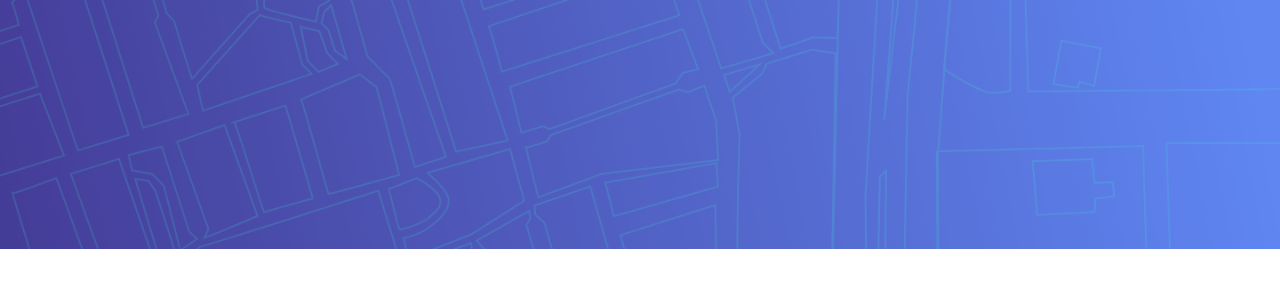
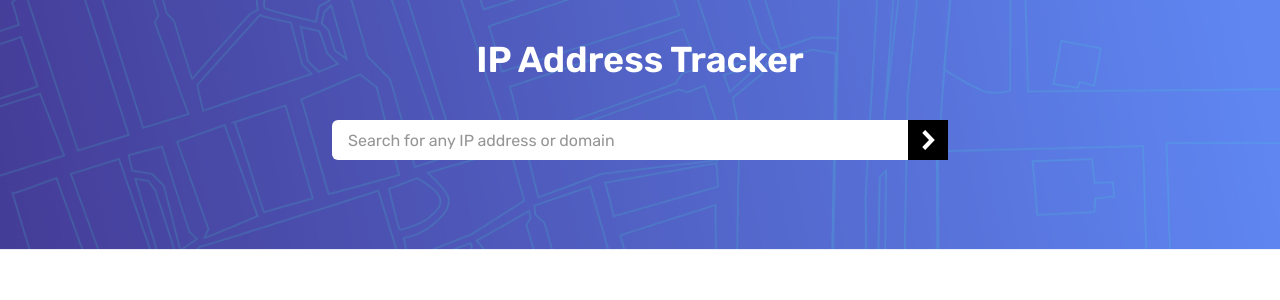
Before and after one commit to irishmicoletcando/ip-address-tracker, a Next.js app: page / in a window 1280 px wide. Shown: the top 300 px of the page. Built offline with nearby package versions, Linux system fonts and the light colour scheme.

Commit message:
style: Add search bar

```diff
--- /dev/null
+++ b/src/app/components/BackgroundImage.tsx
@@ -0,0 +1,15 @@
+import Image from "next/image"
+
+export default function BackgroundImage() {
+  return (
+    <div className="fixed top-0 left-0 w-full h-full -z-10">
+      <Image
+        src="/assets/pattern-bg-desktop.png"
+        alt="background image"
+        width={1920}
+        height={1080}
+        className="w-full h-auto object-contain"
+      />
+    </div>
+  )
+}
--- /dev/null
+++ b/src/app/components/SearchBar.tsx
@@ -0,0 +1,24 @@
+import Image from 'next/image'
+
+export default function SearchBar() {
+  return (
+    <div className="flex flex-row z-100 justify-center my-10">
+      <div>
+        <input
+          type="text"
+          placeholder="Search for any IP address or domain"
+          className="bg-white text-very-dark-gray w-xl h-10 p-4 rounded-l-md outline-none"
+        />
+      </div>
+      <button className="bg-black w-10 h-10 flex justify-center items-center hover:cursor-pointer">
+        <Image
+          src="/assets/icon-arrow.svg"
+          alt="Icon to search IP address"
+          width={15}
+          height={15}
+          className="bg-black"
+        />
+      </button>
+    </div>
+  )
+}
--- a/src/app/page.tsx
+++ b/src/app/page.tsx
@@ -1,17 +1,12 @@
-import Image from "next/image"
+import BackgroundImage from "./components/BackgroundImage";
+import SearchBar from "./components/SearchBar";
 
 export default function Page() {
   return (
-  <main className="p-0 m-0">
-    <div>
-      <Image
-        src="/assets/pattern-bg-desktop.png"
-        alt="background image"
-        width={1920}
-        height={1080}
-        className="w-full h-auto object-contain"
-      />
-    </div>
+  <main className="relative p-0 m-0">
+    <BackgroundImage />
+    <p className="mt-10 mx-auto text-center text-4xl font-semibold text-white z-100">IP Address Tracker</p>
+    <SearchBar />
   </main>
   )
 }
--- a/src/styles/globals.css
+++ b/src/styles/globals.css
@@ -5,3 +5,8 @@ html, body {
   padding: 0;
   overflow: hidden;
 }
+
+@theme {
+  --color-very-dark-gray: hsl(0, 0%, 17%);
+  --color-dark-gray: hsl(0, 0%, 59%);
+}
```
